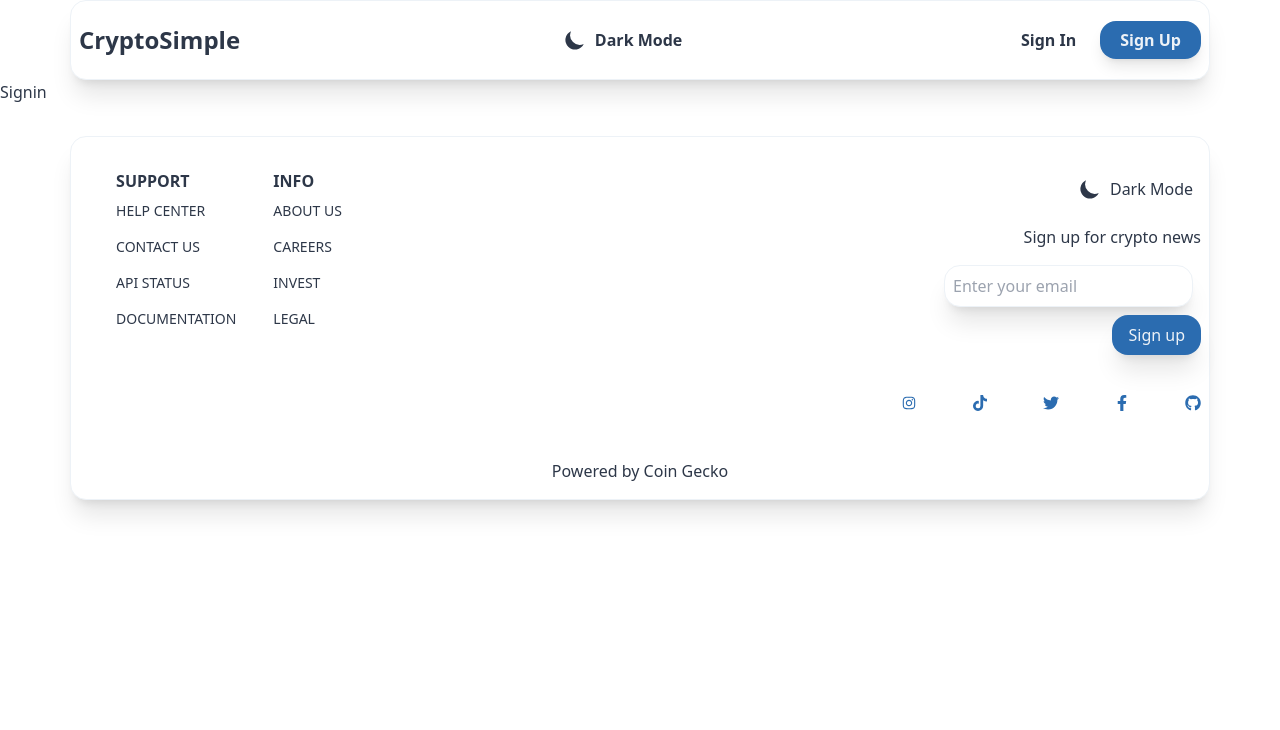
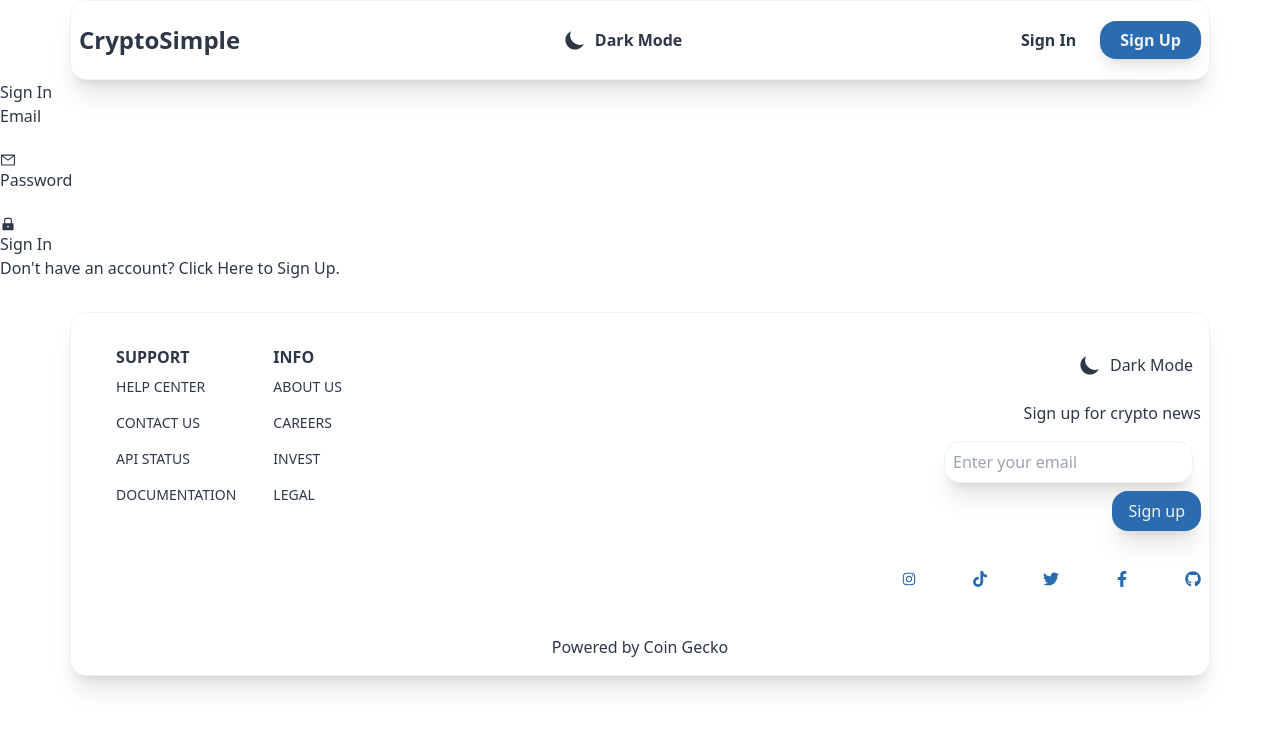
Before and after one commit to brianguyen97/CryptoSimple, a React (Create React App) app: page /signin in a window 1280 px wide. Shown: the top 730 px of the page. Built offline with nearby package versions, Linux system fonts and the light colour scheme; no server answers.

Commit message:
Markup for Sign In page

```diff
--- a/src/routes/Signin.jsx
+++ b/src/routes/Signin.jsx
@@ -1,7 +1,36 @@
 import React from "react";
+import { AiFillLock, AiOutlineMail } from "react-icons/ai";
+import { Link } from "react-router-dom";
 
 function Signin() {
-  return <div>Signin</div>;
+  return (
+    <div>
+      <div>
+        <h1>Sign In</h1>
+        <form>
+          <div>
+            <label>Email</label>
+            <div>
+              <input type="email" />
+              <AiOutlineMail />
+            </div>
+          </div>
+          <div>
+            <label>Password</label>
+            <div>
+              <input type="password" />
+              <AiFillLock />
+            </div>
+          </div>
+          <button>Sign In</button>
+        </form>
+        <p>
+          Don't have an account?{" "}
+          <Link to="/signup">Click Here to Sign Up.</Link>
+        </p>
+      </div>
+    </div>
+  );
 }
 
 export default Signin;
```
